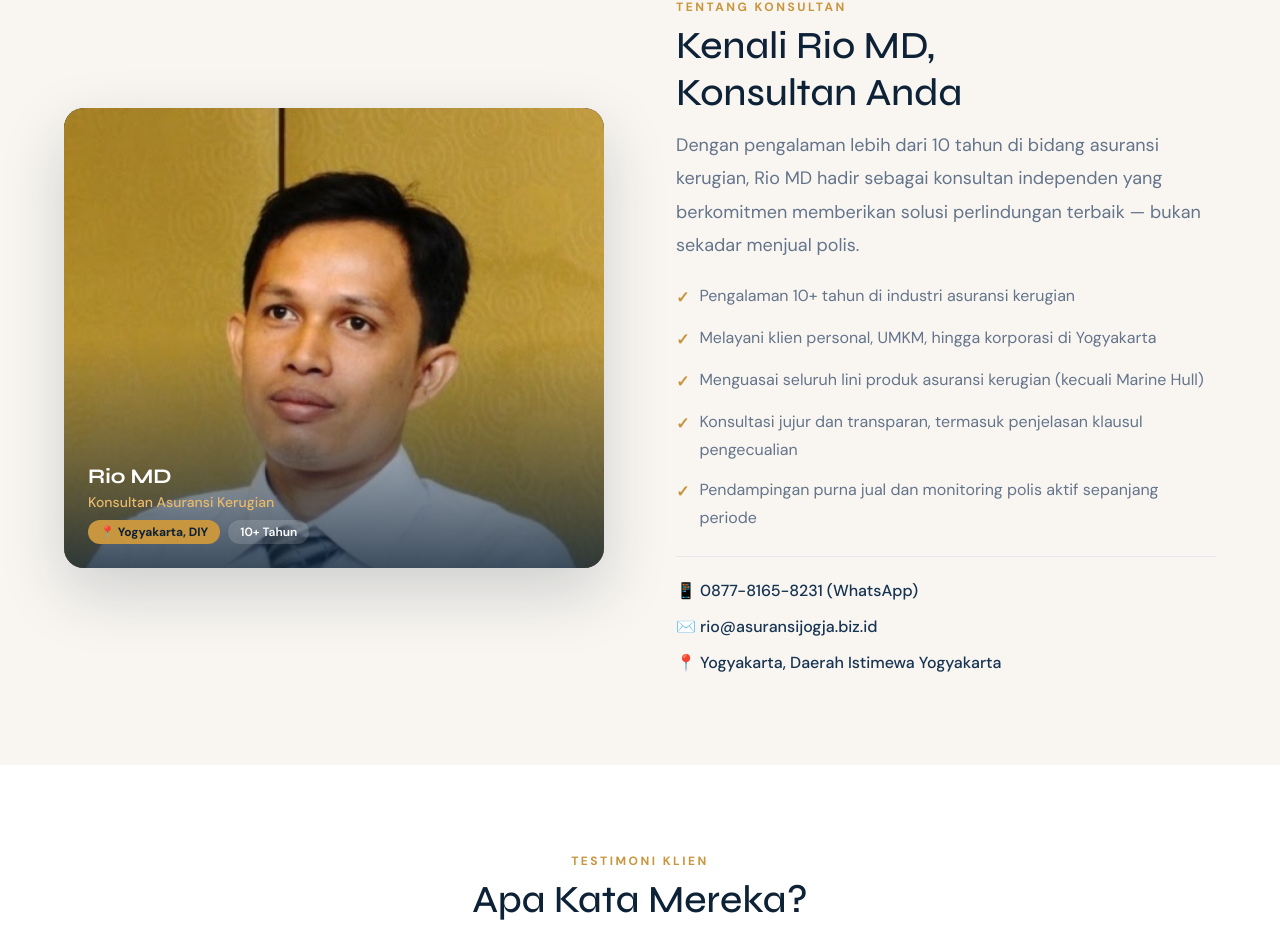
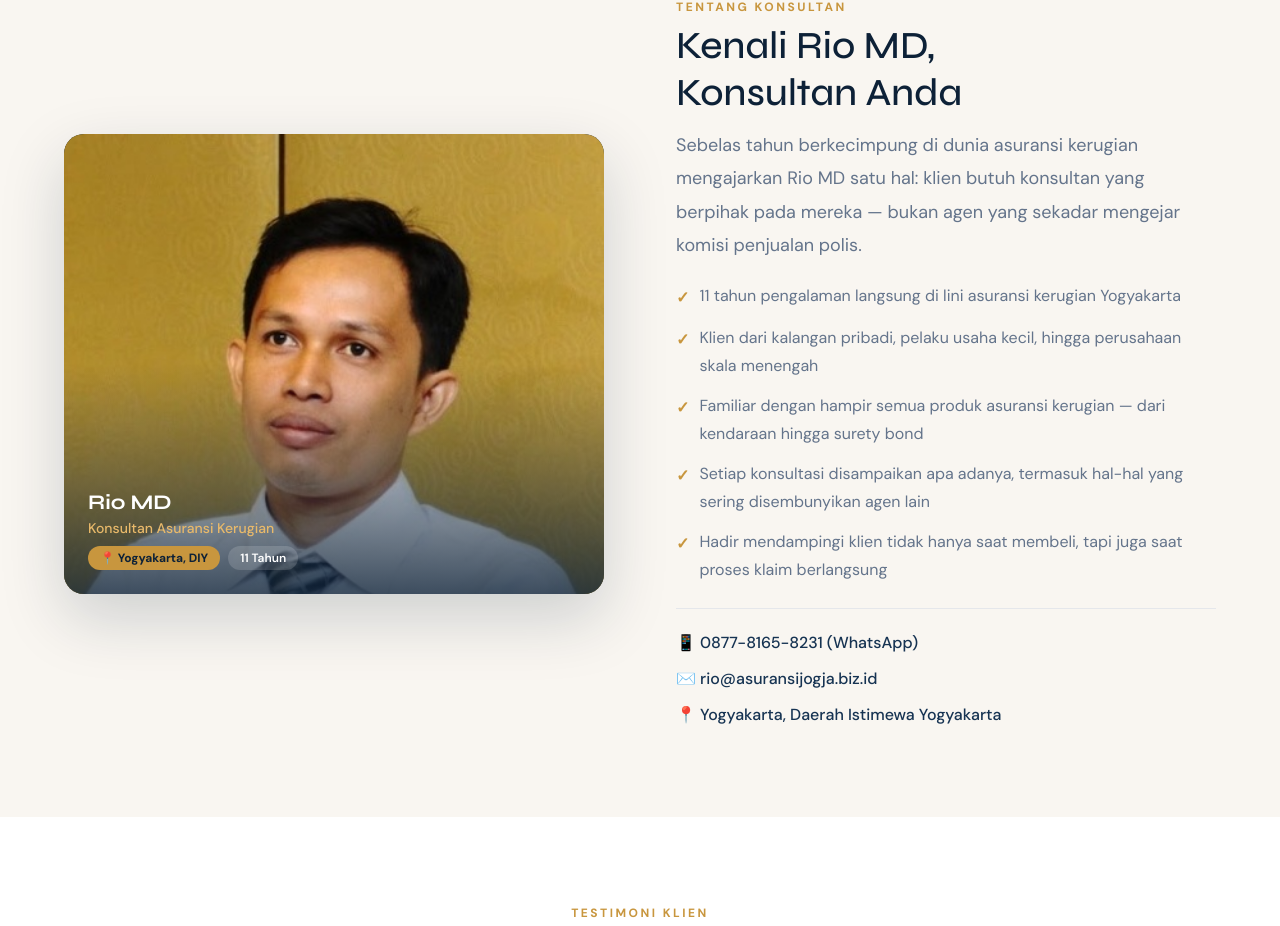
Before and after one commit to Rio2612/Jogjaasuransi, a Next.js app: page / in a window 1280 px wide. Shown: the part 4755-5681 px from the top of the page. Built offline with nearby package versions, Linux system fonts and the light colour scheme; no server answers.

Commit message:
Add files via upload

```diff
--- a/src/components/sections/About.tsx
+++ b/src/components/sections/About.tsx
@@ -26,7 +26,7 @@ export default function About() {
             <div className="text-gold2 text-sm font-medium mt-0.5">Konsultan Asuransi Kerugian</div>
             <div className="flex items-center gap-2 mt-2 flex-wrap">
               <span className="bg-gold text-navy text-xs font-bold px-3 py-1 rounded-full">📍 Yogyakarta, DIY</span>
-              <span className="bg-white/15 text-white text-xs font-semibold px-3 py-1 rounded-full">10+ Tahun</span>
+              <span className="bg-white/15 text-white text-xs font-semibold px-3 py-1 rounded-full">11 Tahun</span>
             </div>
           </div>
         </div>
@@ -38,15 +38,15 @@ export default function About() {
             Kenali Rio MD,<br />Konsultan Anda
           </h2>
           <p className="text-lg leading-[1.85] text-[#64748B] max-w-[560px] mt-3">
-            Dengan pengalaman lebih dari 10 tahun di bidang asuransi kerugian, Rio MD hadir sebagai konsultan independen yang berkomitmen memberikan solusi perlindungan terbaik — bukan sekadar menjual polis.
+            Sebelas tahun berkecimpung di dunia asuransi kerugian mengajarkan Rio MD satu hal: klien butuh konsultan yang berpihak pada mereka — bukan agen yang sekadar mengejar komisi penjualan polis.
           </p>
           <ul className="flex flex-col gap-3 mt-5">
             {[
-              "Pengalaman 10+ tahun di industri asuransi kerugian",
-              "Melayani klien personal, UMKM, hingga korporasi di Yogyakarta",
-              "Menguasai seluruh lini produk asuransi kerugian (kecuali Marine Hull)",
-              "Konsultasi jujur dan transparan, termasuk penjelasan klausul pengecualian",
-              "Pendampingan purna jual dan monitoring polis aktif sepanjang periode",
+              "11 tahun pengalaman langsung di lini asuransi kerugian Yogyakarta",
+              "Klien dari kalangan pribadi, pelaku usaha kecil, hingga perusahaan skala menengah",
+              "Familiar dengan hampir semua produk asuransi kerugian — dari kendaraan hingga surety bond",
+              "Setiap konsultasi disampaikan apa adanya, termasuk hal-hal yang sering disembunyikan agen lain",
+              "Hadir mendampingi klien tidak hanya saat membeli, tapi juga saat proses klaim berlangsung",
             ].map(li => (
               <li key={li} className="flex gap-2.5 items-start text-[1rem] leading-[1.75] text-[#64748B]">
                 <span className="text-gold font-bold flex-shrink-0 mt-0.5">✓</span>{li}
```
